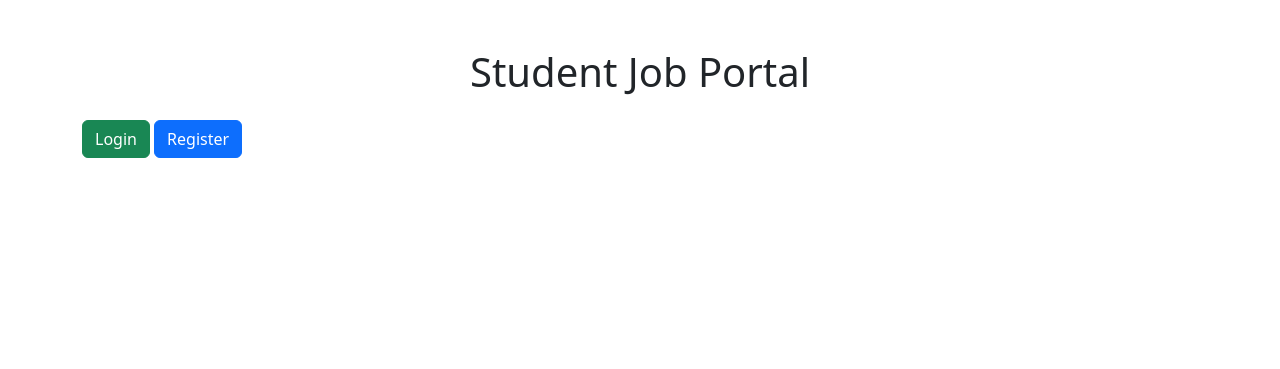
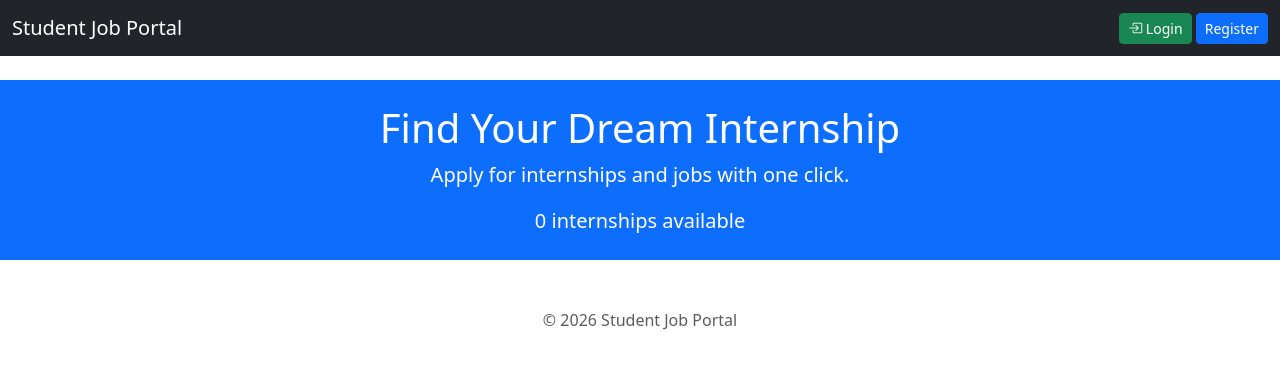
Before and after one commit to divissha/django-job-portal, a Django app: page / in a window 1280 px wide. Shown: the top 369 px of the page. Run offline with Django 5.2, Linux system fonts and the light colour scheme; data that the repository does not hold is empty.

Commit message:
Added UI improvements, application status and job locations

```diff
--- a/jobs/templates/jobs/home.html
+++ b/jobs/templates/jobs/home.html
@@ -4,65 +4,127 @@
     <title>Student Job Portal</title>
 
     <link href="https://cdn.jsdelivr.net/npm/bootstrap@5.3.3/dist/css/bootstrap.min.css" rel="stylesheet">
+
+    <link rel="stylesheet"
+    href="https://cdn.jsdelivr.net/npm/bootstrap-icons@1.11.3/font/bootstrap-icons.min.css">
 </head>
 
 <body>
+    <style>
+        .card {transition: transform 0.2s ease;}
 
-<div class="container mt-5">
+        .card:hover {transform: translateY(-5px);}
+</style>
+    <nav class="navbar navbar-expand-lg navbar-dark bg-dark mb-4">
+        <div class="container-fluid">
+            <a class="navbar-brand" href="/">
+            Student Job Portal
+            </a>
 
-    <h1 class="text-center mb-4">
-        Student Job Portal
-    </h1>
-
+            <div class="ms-auto">
                 {% if user.is_authenticated %}
 
-        <p>
-            Welcome {{ user.username }}
-        </p>
+                <span class="text-white me-3">
+                    Welcome <i class="bi bi-person-circle"></i> {{ user.username }}
+                </span>
 
                 <a href="{% url 'my_applications' %}"
-        class="btn btn-info mb-3">
-        My Applications</a>
+                   class="btn btn-info btn-sm">
+                   <i class="bi bi-file-earmark-text"></i>
+                   My Applications
+                </a>
 
                 <a href="{% url 'logout' %}"
-        class="btn btn-danger mb-3">
-        Logout</a>
-
-
+                   class="btn btn-danger btn-sm">
+                   <i class="bi bi-box-arrow-right"></i>
+                   Logout
+                </a>
 
             {% else %}
 
-        <a href="{% url 'login' %}" class="btn btn-success mb-3">
+                <a href="{% url 'login' %}"
+                   class="btn btn-success btn-sm">
+                   <i class="bi bi-box-arrow-in-right"></i>
                    Login
                 </a>
 
-        <a href="{% url 'register' %}" class="btn btn-primary mb-3">
+                <a href="{% url 'register' %}"
+                   class="btn btn-primary btn-sm">
                    Register
                 </a>
 
             {% endif %}
+            </div>
+
+        </div>
+    </nav>
+
+    <div class="bg-primary text-white text-center p-4 mb-4">
+
+    <h1>Find Your Dream Internship</h1>
+
+    <p class="lead">
+        Apply for internships and jobs with one click.
+    </p>
+
+    <h10 class="lead">
+    {{ job_count }} internships available</h10>
+
+    </div>
 
     {% for job in jobs %}
 
     <div class="card mb-3">
+        {% comment %} <div class="card-body"> {% endcomment %}
+
+            <div class="card shadow-sm mb-4">
+
                 <div class="card-body">
 
-            <h3>{{ job.title }}</h3>
+                    <h3 class="card-title">
+                        <i class="bi bi-briefcase-fill"></i>
+                        {{ job.title }}
+                    </h3>
 
-            <h5>{{ job.company }}</h5>
+                    <span class="badge bg-success">
+                        Internship
+                    </span>
 
-            <p>{{ job.description }}</p>
+                    <h5 class="text-muted">
+                        <i class="bi bi-building"></i>
+                        {{ job.company }}
+                    </h5>
 
-            <a href="{% url 'apply_job' job.id %}" class="btn btn-primary">
+                    <span class="badge bg-secondary">
+                        <i class="bi bi-geo-alt-fill"></i>
+                        {{ job.location }}
+                    </span>
+
+                    <p class="card-text">
+                        {{ job.description }}
+                    </p>
+
+
+
+                    <a href="{% url 'apply_job' job.id %}"
+                        class="btn btn-primary">
+                        <i class="bi bi-send-fill"></i>
                         Apply Now
                     </a>
 
                 </div>
+
             </div>
 
     {% endfor %}
 
-</div>
+    <footer class="text-center mt-5 mb-3 text-muted">
+
+    © 2026 Student Job Portal
+
+    </footer>
+
+
 
 </body>
 </html>
--- a/jobs/templates/jobs/my_applications.html
+++ b/jobs/templates/jobs/my_applications.html
@@ -19,6 +19,11 @@
         <hr>
     </div>
 
+    <p>
+    Status:
+    <strong>{{ application.status }}</strong>
+    </p>
+
 {% empty %}
 
     <p>No applications yet.</p>
--- a/jobs/views.py
+++ b/jobs/views.py
@@ -104,3 +104,14 @@ def register(request):
         'jobs/register.html',
         {'form': form}
     )
+
+def home(request):
+    jobs = Job.objects.all()
+    return render(
+    request,
+    'jobs/home.html',
+    {
+        'jobs': jobs,
+        'job_count': jobs.count()
+    }
+)
```
Also changed, not shown: jobs/models.py (+17 -0 lines), jobs/templates/jobs/login.html (+19 -2 lines), jobs/migrations/0005_job_location.py (added), jobs/migrations/0006_application_status.py (added). Lines whose indentation alone changed are shown as unchanged.
